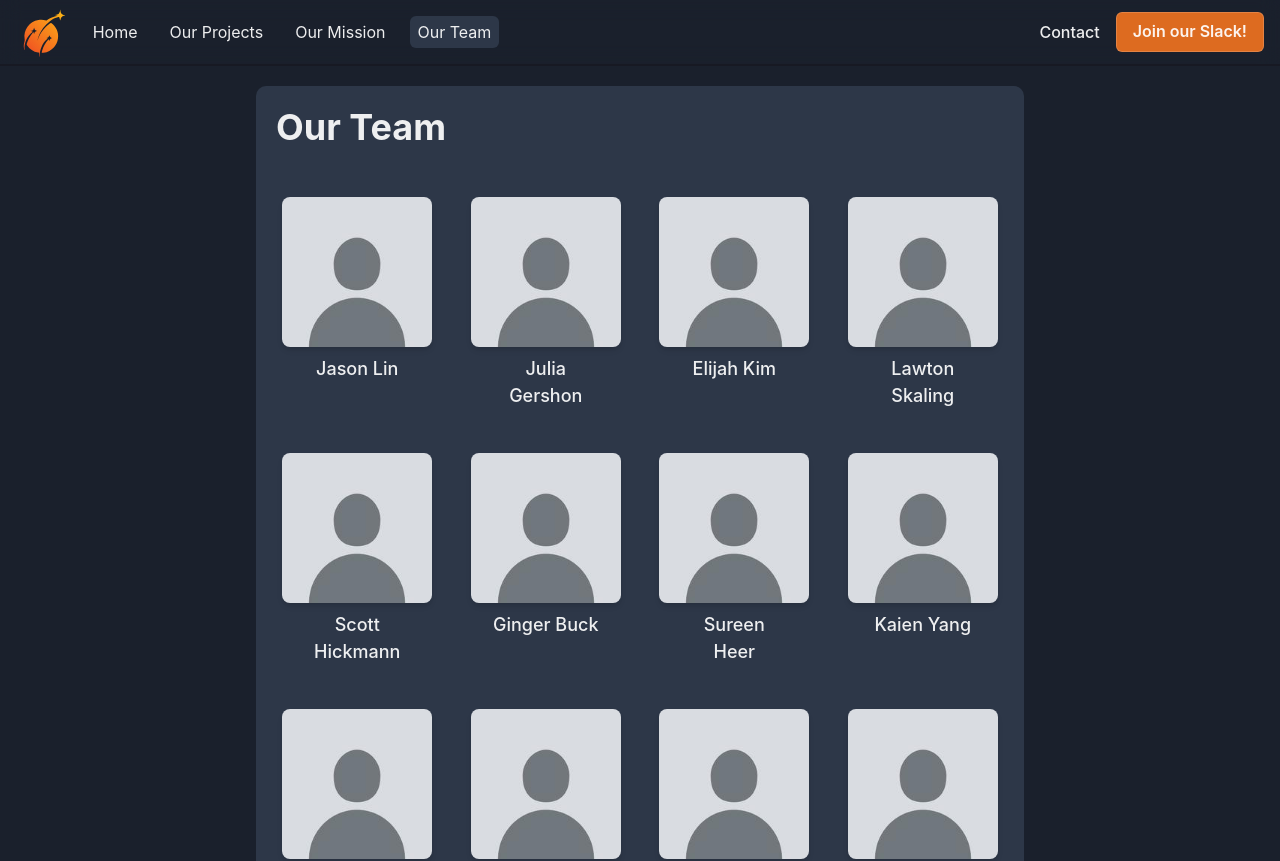
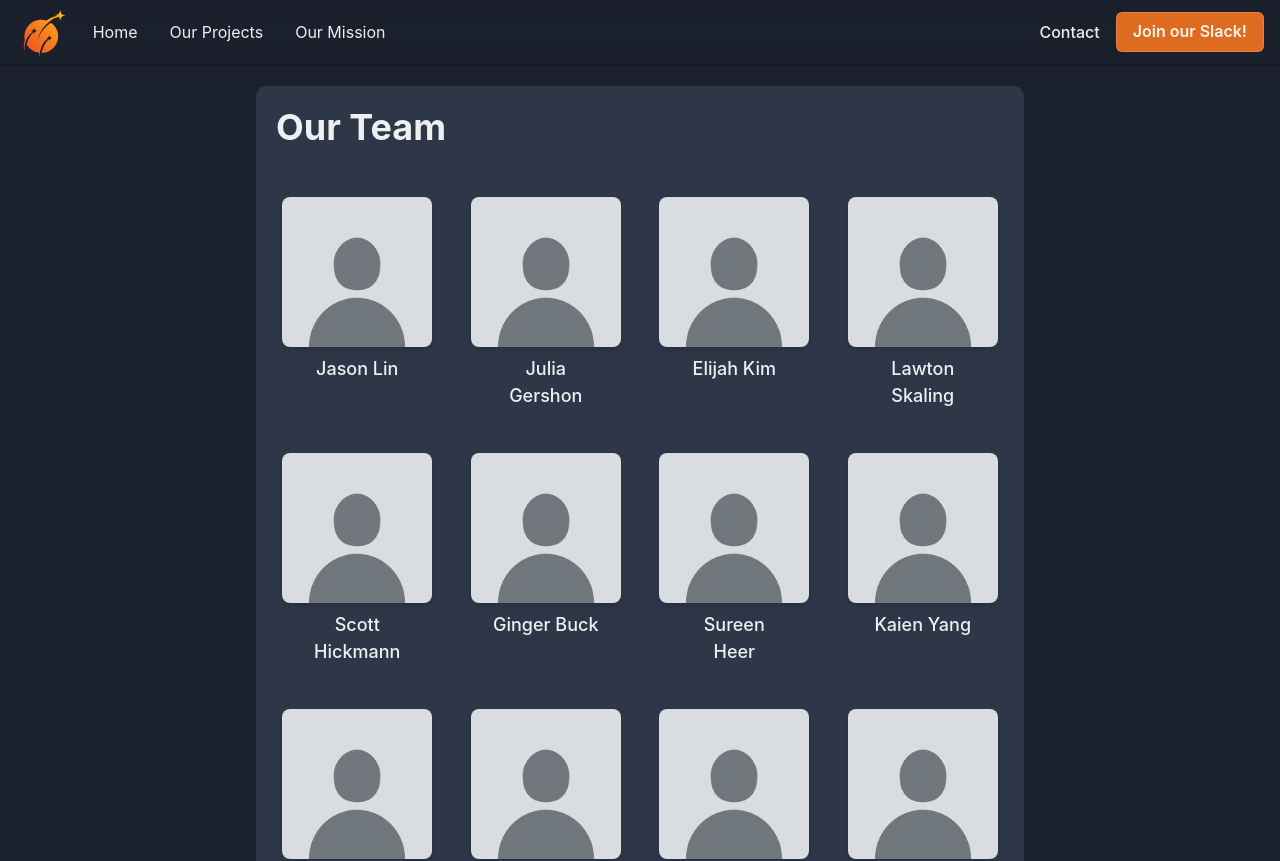
Before and after one commit to Scott-Hickmann/Moonshot-Club, a Next.js app: page /team in a window 1280 px wide. Shown: the top 861 px of the page. Built offline with nearby package versions, Linux system fonts and the light colour scheme.

Commit message:
hide team page for now

```diff
--- a/components/navigation.tsx
+++ b/components/navigation.tsx
@@ -23,8 +23,8 @@ type NavLinkProps = React.PropsWithChildren<{
 const routes = [
   { title: 'Home', link: '/' },
   { title: 'Our Projects', link: '/projects' },
-  { title: 'Our Mission', link: '/mission' },
-  { title: 'Our Team', link: '/team' }
+  { title: 'Our Mission', link: '/mission' }
+  // { title: 'Our Team', link: '/team' }
 ] as const;
 
 function NavLink({ href, children }: NavLinkProps): ReactElement {
```
